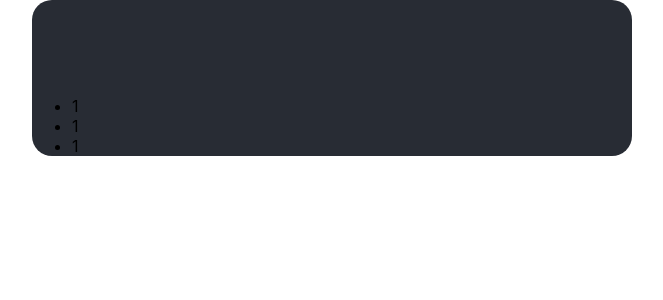
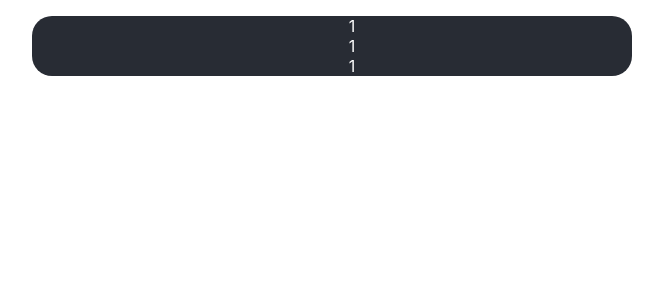
Before and after one commit to MeSeTLeN/minin-todo-app, a React (Create React App) app: page / in a window 1280 px wide. Shown: the top 300 px of the page, without its empty margins (308-971 px from the left). Built offline with nearby package versions, Linux system fonts and the light colour scheme.

Commit message:
merge: 1-1

```diff
--- a/src/Todo/TodoList.js
+++ b/src/Todo/TodoList.js
@@ -1,10 +1,21 @@
 import React from "react";
 import TodoItem from "./TodoItem";
+
+const styles = {
+  ul: {
+    listStyle: "none",
+    color: "#fff",
+    justifyContent: "center",
+    display: "flex",
+    flexDirection: "column",
+    alignItems: "center",
+  },
+};
 
 function TodoList() {
 
   return (
-    <ul>
+    <ul style={styles.ul}>
       <TodoItem />
       <TodoItem />
       <TodoItem />
--- a/src/index.css
+++ b/src/index.css
@@ -15,6 +15,5 @@ code {
   border-radius: 20px;
   width: 600px;
   margin: 0 auto;
-  padding-top: 5rem;
   background: #282c34;
 }
```
